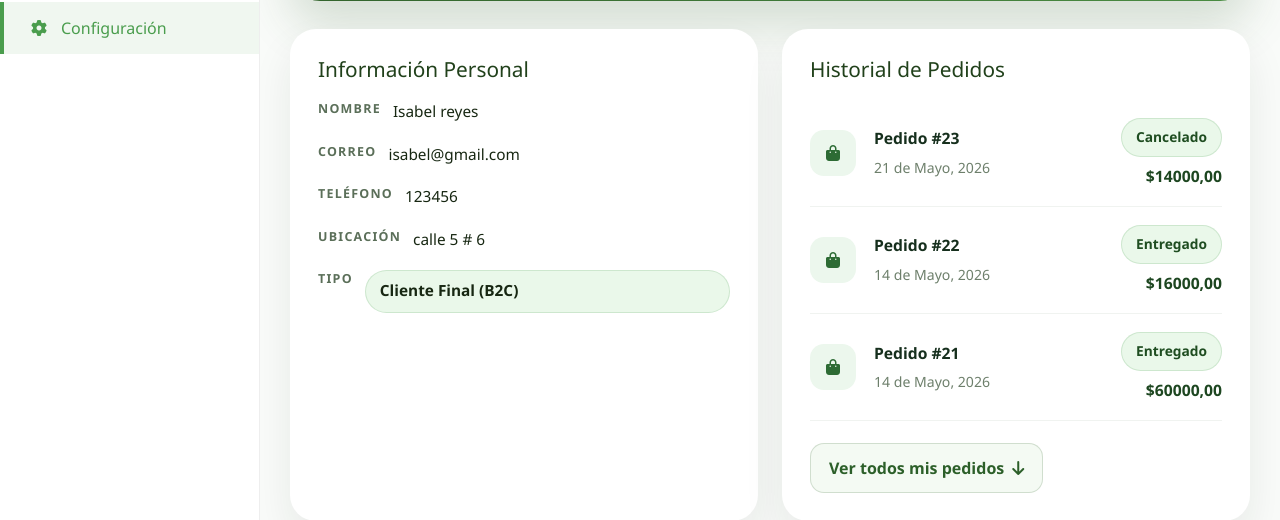
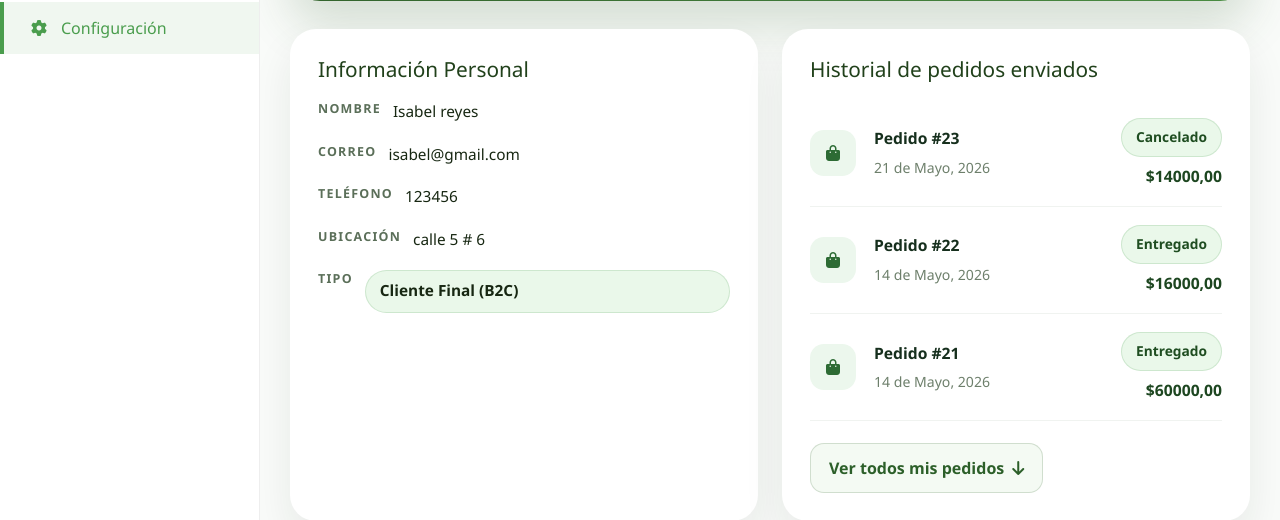
Before and after one commit to haroldbenavides2008-netizen/FloraSmart, a Django app: page /perfil/ in a window 1280 px wide. Shown: the part 299-819 px from the top of the page. Run offline with Django 5.2, Linux system fonts and the light colour scheme; a user stored in the database is signed in; data comes from the database, SQL or seed files in the repository; both versions use the stored data as it was after the commit.

Commit message:
arreglo historial de pedidos, rol floricultor

```diff
--- a/templates/perfil.html
+++ b/templates/perfil.html
@@ -463,7 +463,7 @@
 
         <div class="orders-card">
 
-            <h3>Historial de Pedidos</h3>
+            <h3>Historial de pedidos enviados</h3>
 
             {% if pedidos_recientes %}
 
--- a/usuarios/views.py
+++ b/usuarios/views.py
@@ -423,7 +423,11 @@ def perfil_view(request):
     else:
         form = PerfilForm(instance=usuario)
 
-    pedidos_todos = usuario.mis_pedidos_realizados.order_by('-fecha_pedido')
+    if usuario.rol == 'floricultor':
+        pedidos_todos = Pedido.objects.filter(producto__floricultor=usuario).order_by('-fecha_pedido')
+    else:
+        pedidos_todos = usuario.mis_pedidos_realizados.order_by('-fecha_pedido')
+
     pedidos_recientes = pedidos_todos[:3]
     pedidos_restantes = pedidos_todos[3:]
     contexto = {
```
Also changed, not shown: db.sqlite3.
